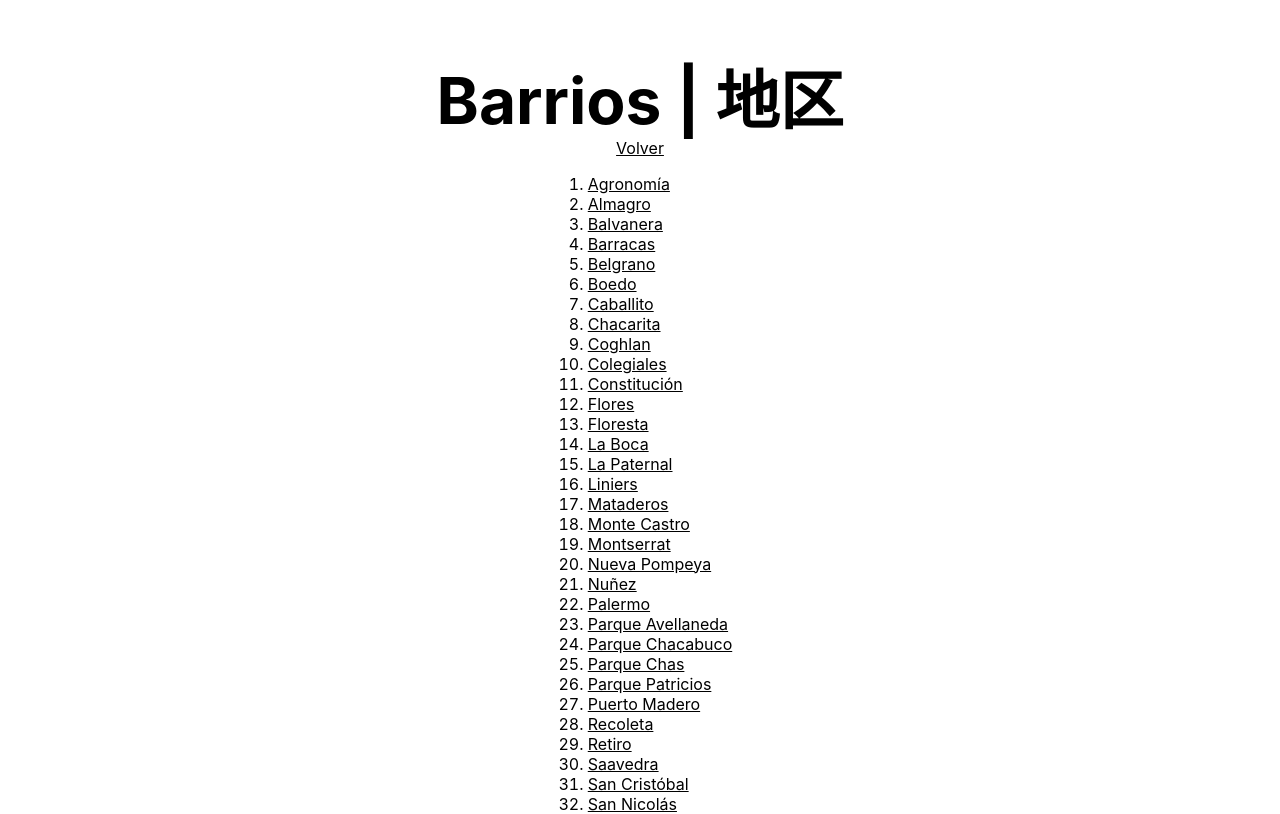
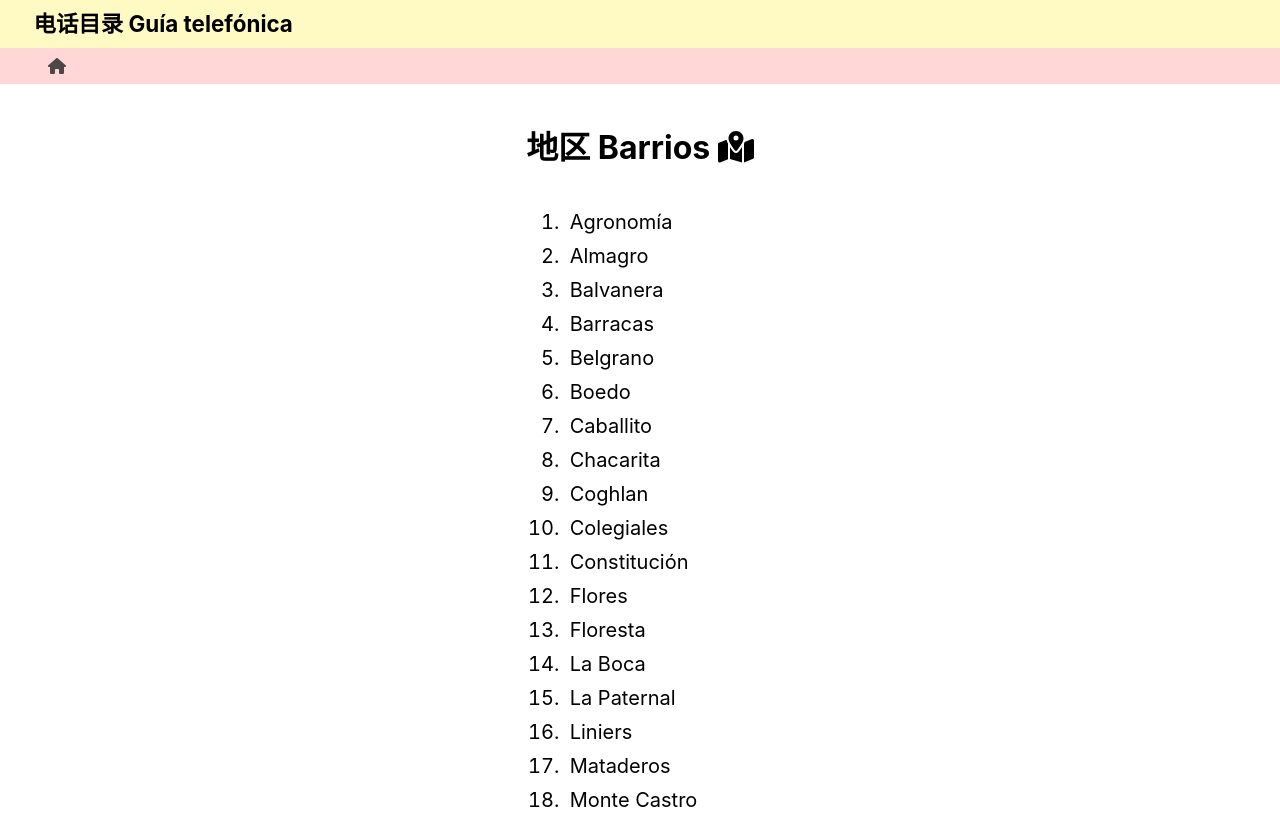
Before and after one commit to ajest/guia-telefonica, a Next.js app: page /barrios in a window 1280 px wide. Shown: the top 814 px of the page. Built offline with nearby package versions, Linux system fonts and the light colour scheme.

Commit message:
Add breadcrumbs, icons and general improvements

```diff
--- /dev/null
+++ b/components/breadcrumb/Breadcrumb.js
@@ -0,0 +1,32 @@
+import { faHome } from '@fortawesome/free-solid-svg-icons'
+import { FontAwesomeIcon } from '@fortawesome/react-fontawesome'
+import Link from 'next/link'
+import styles from './Breadcrumb.module.css'
+
+export default function Breadcrumb ({ second, third }) {
+  return <nav className={styles.nav}>
+      <ul className={styles.ul}>
+        <li>
+          <Link href={'/'}>
+            <a>
+              <FontAwesomeIcon icon={faHome} />
+            </a>
+          </Link>
+        </li>
+        {second && <li>
+          <Link href={`/${second.url}`}>
+            <a>
+            {second.label}
+            </a>
+          </Link>
+        </li>}
+        {third && <li>
+          <Link href={`/${third.url}`}>
+            <a>
+              {third.label}
+            </a>
+          </Link>
+        </li>}
+      </ul>
+  </nav>
+}
--- /dev/null
+++ b/components/breadcrumb/Breadcrumb.module.css
@@ -0,0 +1,28 @@
+.nav {
+    margin: 0;
+    background: #ffd7d7;
+}
+
+.nav .ul {
+    padding: 0.5em;
+}
+
+.nav .ul li {
+    padding: 0 .5em;
+    font-size: 1em;
+}
+
+.nav .ul li + li {
+    margin: 0;
+    border-left: 1px solid #4e4747;
+}
+
+.nav .ul li a {
+    color: #4e4747;
+}
+
+@media (min-width: 80em) {
+    .nav .ul {
+        padding: 0.5em 2.5em;
+    }
+}
--- a/components/tables/SurnamesTr.js
+++ b/components/tables/SurnamesTr.js
@@ -23,7 +23,7 @@ export default function SurnamesTr ({ neighborhood, province }) {
 
   const trs = surnames.map((surname, key) =>
     <tr key={key}>
-      <td>#{key + 1}</td>
+      <td><small>{key + 1}</small></td>
       <td>{surname}</td>
       <td>
         <a href={`http://www.paginasblancas.com.ar/persona/s/${surname}/${paginasBlancasZone}`} target="_blank" rel="noreferrer">Link</a>
@@ -45,7 +45,7 @@ export default function SurnamesTr ({ neighborhood, province }) {
           </select>
           <input type="hidden" name="zone" value="namwp" />
           <input type="hidden" name="res" value="0" />
-          <input type="submit" value="Link" />
+          <input className='as-a-link' type="submit" value="Link" />
         </form>
       </td>
       {type === 'province' && <td>
--- a/pages/_app.js
+++ b/pages/_app.js
@@ -1,7 +1,14 @@
 import '../styles/globals.css'
 
 function MyApp ({ Component, pageProps }) {
-  return <Component {...pageProps} />
+  return (<div>
+      <header>
+        <h1 className={'title'}>
+          电话目录 Guía telefónica
+        </h1>
+      </header>
+      <Component {...pageProps} />
+    </div>)
 }
 
 export default MyApp
--- a/pages/barrios/index.js
+++ b/pages/barrios/index.js
@@ -2,6 +2,9 @@ import Head from 'next/head'
 import Link from 'next/link'
 import styles from '../../styles/Home.module.css'
 import neighborhoods from '../../database/neighborhoods'
+import { FontAwesomeIcon } from '@fortawesome/react-fontawesome'
+import { faMapLocationDot } from '@fortawesome/free-solid-svg-icons'
+import Breadcrumb from '../../components/breadcrumb/Breadcrumb'
 
 export default function Index () {
   const surnamesLi = neighborhoods.map((neighborhood, key) => {
@@ -13,24 +16,18 @@ export default function Index () {
   })
 
   return (
+    <>
+      <Breadcrumb />
       <div className={styles.container}>
         <Head>
           <title>Barrios | 地区</title>
           <meta name="description" content="Barrios | 地区" />
           <link rel="icon" href="/favicon.ico" />
         </Head>
-
         <main className={styles.main}>
           <h1 className={styles.title}>
-          Barrios | 地区
+            地区 Barrios <FontAwesomeIcon icon={faMapLocationDot} />
           </h1>
-        <section>
-          <nav>
-            <Link href={'/'}>
-              Volver
-            </Link>
-          </nav>
-        </section>
           <section>
             <ol>
               {surnamesLi}
@@ -38,5 +35,6 @@ export default function Index () {
           </section>
         </main>
       </div>
+    </>
   )
 }
--- a/styles/Home.module.css
+++ b/styles/Home.module.css
@@ -1,10 +1,10 @@
 .container {
-  padding: 0 2rem;
+  max-width: 80em;
+  margin: 0 auto;
 }
 
 .main {
-  min-height: 100vh;
-  padding: 4rem 0;
+  padding: 1rem 0;
   flex: 1;
   display: flex;
   flex-direction: column;
@@ -12,57 +12,10 @@
   align-items: center;
 }
 
-.footer {
-  display: flex;
-  flex: 1;
-  padding: 2rem 0;
-  border-top: 1px solid #eaeaea;
-  justify-content: center;
-  align-items: center;
-}
-
-.footer a {
-  display: flex;
-  justify-content: center;
-  align-items: center;
-  flex-grow: 1;
-}
-
-.title a {
-  color: #0070f3;
-  text-decoration: none;
-}
-
-.title a:hover,
-.title a:focus,
-.title a:active {
-  text-decoration: underline;
-}
-
-.title {
-  margin: 0;
-  line-height: 1.15;
-  font-size: 4rem;
-}
-
-.title,
-.description {
-  text-align: center;
-}
-
 .description {
   margin: 4rem 0;
   line-height: 1.5;
   font-size: 1.5rem;
-}
-
-.code {
-  background: #fafafa;
-  border-radius: 5px;
-  padding: 0.75rem;
-  font-size: 1.1rem;
-  font-family: Menlo, Monaco, Lucida Console, Liberation Mono, DejaVu Sans Mono,
-    Bitstream Vera Sans Mono, Courier New, monospace;
 }
 
 .grid {
@@ -109,18 +62,22 @@
 }
 
 .table { margin-top: 3rem; border-collapse: collapse; }
+
 .table thead tr th {
   border-bottom: 1px solid #000;
   border-right: 1px solid #000;
   padding: 0.5rem;
 }
+
 .table td, .table th {
   text-align: center;
   padding: 0.4rem 0.5rem;
 }
+
 .table tbody tr td {
   border-bottom: 1px solid #000;
 }
+
 .table tbody tr:nth-child(10n) {
   border-bottom: 10px solid #000 !important;
 }
@@ -131,6 +88,3 @@
     flex-direction: column;
   }
 }
-
-/* Helpers */
-.d-none { display: none; }
--- a/styles/globals.css
+++ b/styles/globals.css
@@ -15,6 +15,87 @@ a {
   box-sizing: border-box;
 }
 
+nav {
+  margin-top: 2rem;
+}
+
+ul {
+  list-style: none;
+  padding: 0;
+  margin: 0;
+}
+
+ul li {
+  display: inline-block;
+  font-size: 1.5rem;
+}
+
+ul li + li {
+  margin-left: 2rem;
+}
+
+ul li a, ol li a {
+  color: #000;
+  text-decoration: none;
+}
+
+ul li a svg {
+  width: 1em;
+}
+
+ul li a:hover svg {
+  transform: scale(1.1);
+}
+
+ol li {
+  font-size: 1.25em;
+  padding: .25em;
+}
+
+header {
+  background-color: #fffac3;
+}
+header h1 {
+  padding: 0.5em;
+  display: flex;
+  text-align: left;
+}
+
+.title {
+  margin: 0;
+  line-height: 1.15;
+  font-size: 1.4rem;
+}
+
+.title,
+.description {
+  text-align: center;
+}
+
+.as-a-link {
+  background: none!important;
+  border: none;
+  padding: 0!important;
+  font-family: arial, sans-serif;
+  text-decoration: underline;
+  cursor: pointer;
+  font-size: 1em;
+}
+
+svg {
+  width: 1em;
+  display: inline-block;
+}
+
+@media (min-width: 80em) {
+  header h1 {
+    padding: 0.5em 1.5em;
+    display: flex;
+    text-align: left;
+  }
+}
+
+/* Helpers */
 .d-none {
   display: none;
 }
```
Also changed, not shown: package.json (+10 -6 lines), pages/barrios/[neighborhood].js (+9 -12 lines), pages/index.js (+10 -5 lines), pages/provincias/[province].js (+8 -11 lines), pages/provincias/index.js (+7 -8 lines). Lines whose indentation alone changed are shown as unchanged.
